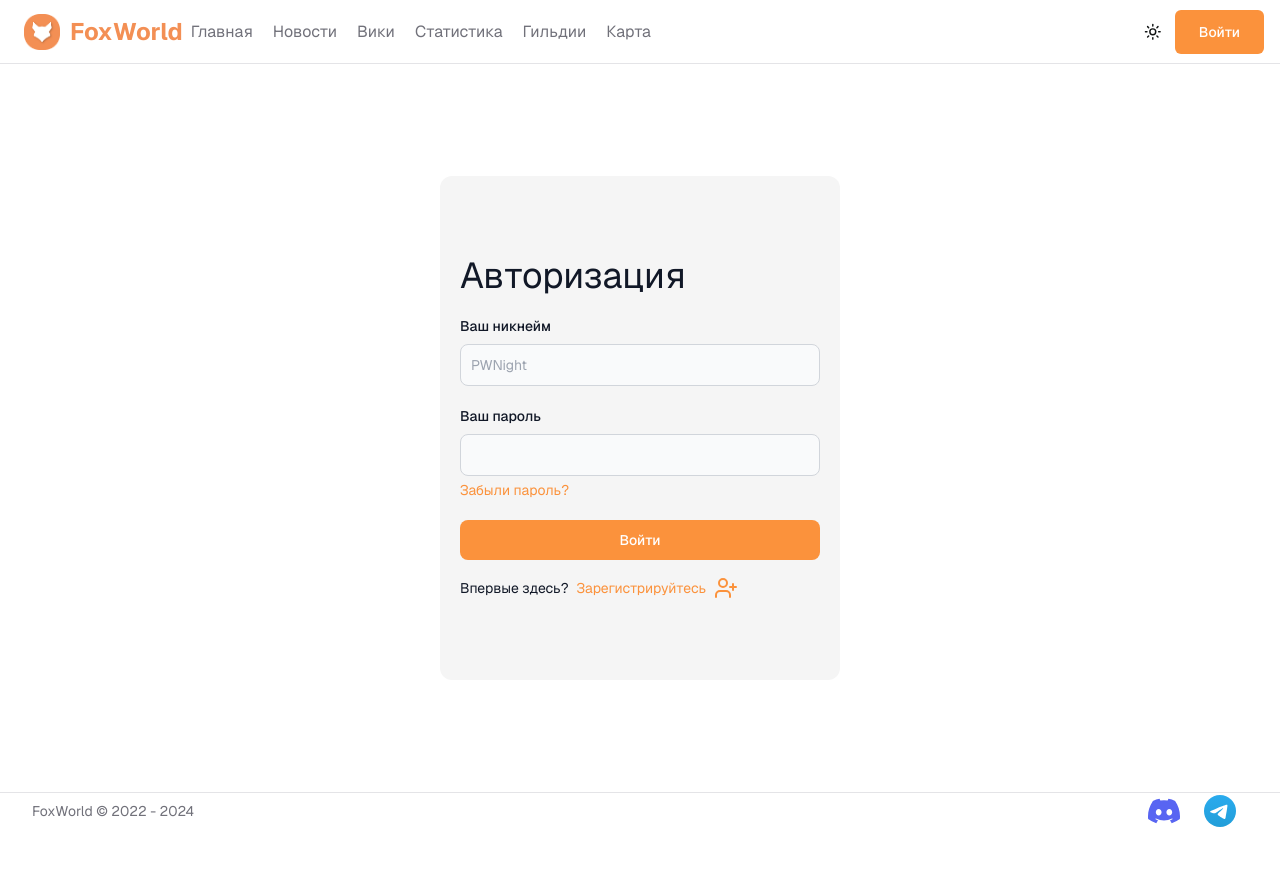
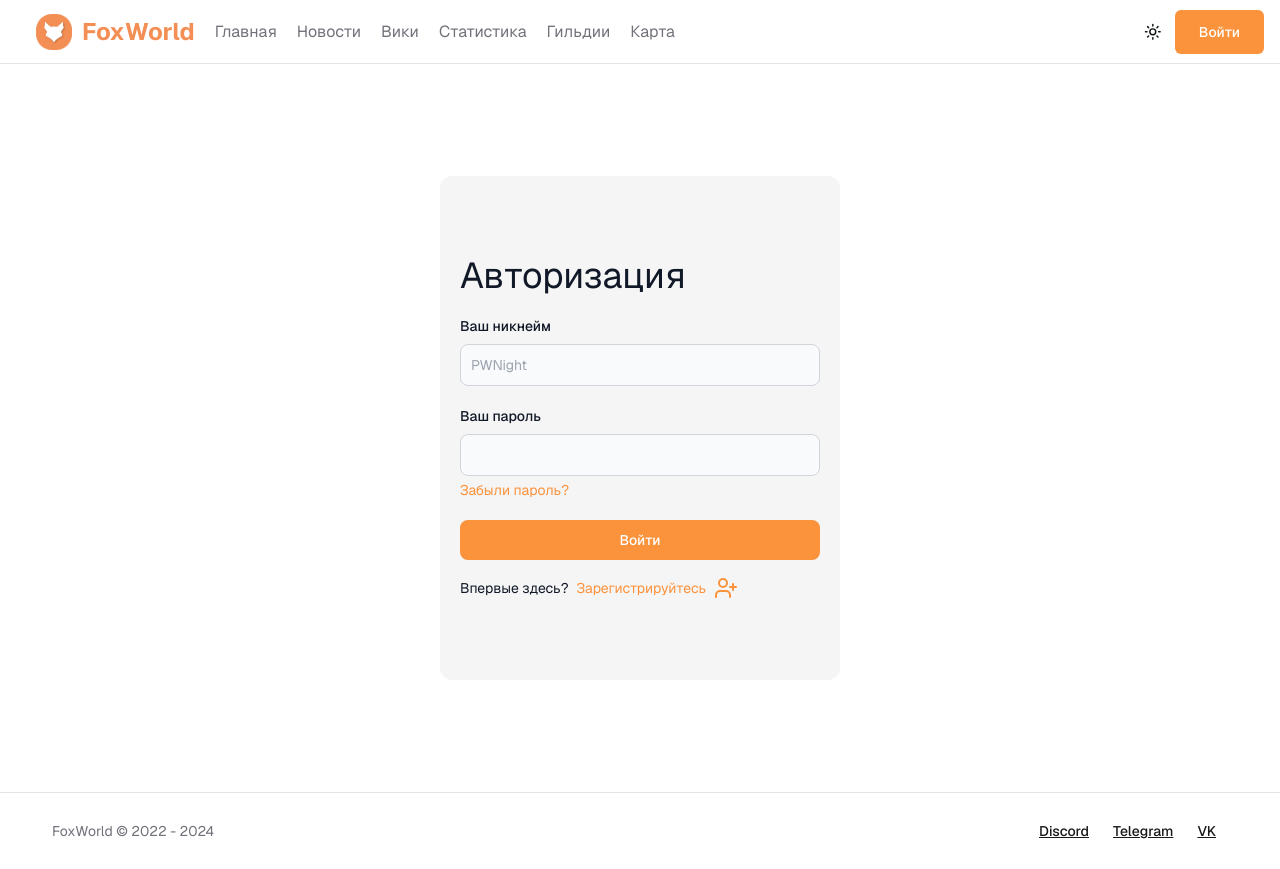
Before and after one commit to PWNight/FoxWorldWeb, a Next.js app: page /login in a window 1280 px wide. Before the commit the page ends 829 px from the top, so only its background shows below. Built offline with nearby package versions, Linux system fonts and the light colour scheme; no server answers.

Commit message:
Фикс визуальных багов nav и footer

```diff
--- a/components/footer.tsx
+++ b/components/footer.tsx
@@ -3,7 +3,7 @@ import { buttonVariants } from "./ui/button";
 
 export function Footer() {
   return (
-    <footer className="border-t w-full">
+    <footer className="border-t w-full p-5">
       <div className="container flex items-center sm:justify-between justify-center sm:gap-0 gap-4 h-full text-muted-foreground text-sm flex-wrap sm:py-0 py-3 max-sm:px-4">
         <div className="flex items-center gap-3">
           <p className="text-center flex flex-row items-center">
@@ -26,14 +26,21 @@ export function FooterButtons() {
           href={`https://discord.gg/2yyeWQ5unZ`}
           className={buttonVariants({ variant: "link", className: "", size: "sm" })}
         >
-          <img src="disc.svg" className="h-8 w-8"/>
+          Discord
         </Link>
         <Link
           href="https://t.me/foxworldteam"
           className={buttonVariants({ variant: "link", className: "", size: "sm",
           })}
         >
-          <img src="tg.svg" className="h-8 w-8"/>
+          Telegram
+        </Link>
+        <Link
+          href="https://vk.com/foxworldproject"
+          className={buttonVariants({ variant: "link", className: "", size: "sm",
+          })}
+        >
+          VK
         </Link>
     </>
   );
--- a/components/navbar.tsx
+++ b/components/navbar.tsx
@@ -62,7 +62,7 @@ export function Navbar() {
 
 export function Logo() {
   return (
-    <Link href="/" className="flex items-center gap-2.5 sm:px-2">
+    <Link href="/" className="flex items-center gap-2.5 sm:px-5">
       <img src="logo.png" className="w-9 h-9 text-muted-foreground fill-current" />
       <h2 className="font-bold text-[#F38F54]">FoxWorld</h2>
     </Link>
```
